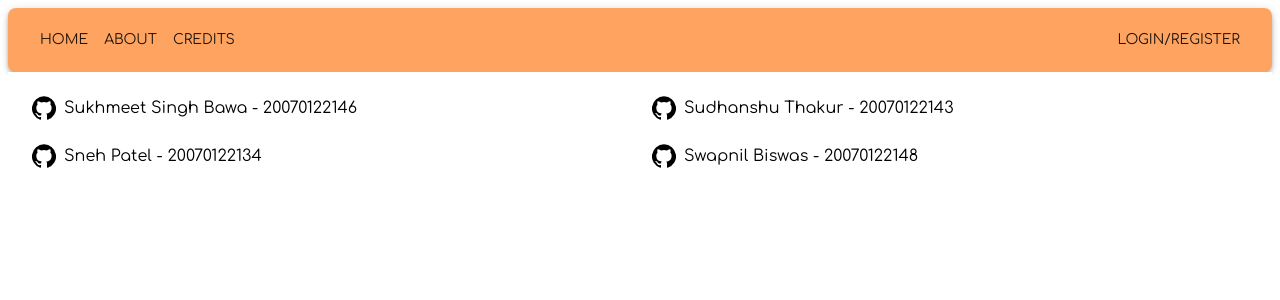
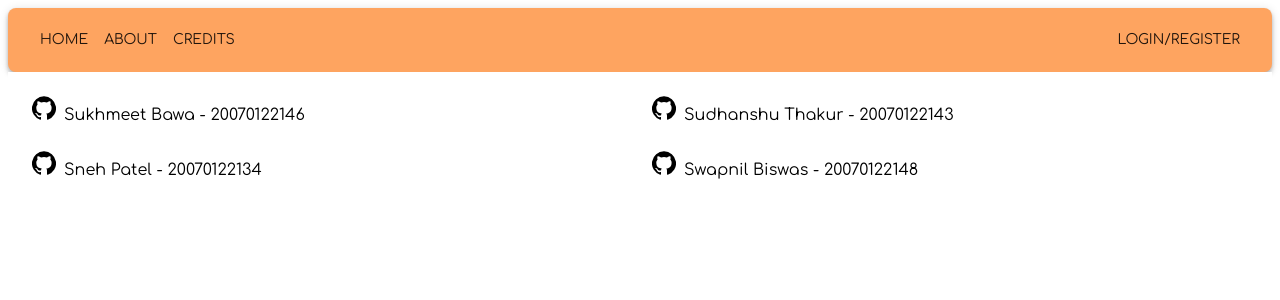
Before and after one commit to sukhmeetbawa/Brain-Stroke-Prediction, a React (Create React App) app in the folder frontend/: page /credits in a window 1280 px wide. Shown: the top 300 px of the page. Built offline with nearby package versions, Linux system fonts and the light colour scheme.

Commit message:
Add link to github and fix error handelling for Auth

```diff
--- a/frontend/src/pages/Auth.js
+++ b/frontend/src/pages/Auth.js
@@ -53,6 +53,8 @@ const Login = ({ API_URL, setMode }) => {
   const [, setCookies] = useCookies(["access_token"]);
   const [username, setUsername] = useState("");
   const [password, setPassword] = useState("");
+  const [message, setMessage] = useState("");
+
   const navigate = useNavigate();
 
   const handleSubmit = async (event) => {
@@ -63,11 +65,16 @@ const Login = ({ API_URL, setMode }) => {
         username,
         password,
       });
-      setCookies("access_token", result.data.token);
-      localStorage.setItem("userID", result.data.userID);
-      navigate("/");
+      if (result.status !== 200) {
+        setMessage("Login Failed!");
+      } else {
+        setCookies("access_token", result.data.token);
+        localStorage.setItem("userID", result.data.userID);
+        navigate("/");
+      }
     } catch (error) {
       console.error(error);
+      setMessage(error.response.data.message);
     }
   };
 
@@ -79,6 +86,7 @@ const Login = ({ API_URL, setMode }) => {
       setPassword={setPassword}
       handleSubmit={handleSubmit}
       label="Login"
+      message={message}
       toggleLabel="Register"
       onToggleClick={() => setMode("register")}
     />
@@ -96,9 +104,10 @@ const Register = ({ API_URL, setMode }) => {
 
     try {
       await axios.post(`${API_URL}/register`, { username, password });
-      setMessage("Registration Completed! Now login.");
+      setMessage("Registration Completed");
     } catch (error) {
       console.error(error);
+      setMessage(error.response.data.message);
     }
   };
 
--- a/frontend/src/pages/Credits.js
+++ b/frontend/src/pages/Credits.js
@@ -20,6 +20,10 @@ const useStyles = makeStyles((theme) => ({
   icon: {
     marginRight: theme.spacing(1),
   },
+  link: {
+    color: "inherit",
+    textDecoration: "none",
+  },
 }));
 
 function Credits() {
@@ -30,26 +34,54 @@ function Credits() {
       <Grid container spacing={3}>
         <Grid item xs={12} sm={6}>
           <Typography className={classes.credit}>
+            <a
+              href="https://github.com/sukhmeetbawa"
+              target="_blank"
+              rel="noopener noreferrer"
+              className={classes.link}
+            >
               <GitHubIcon className={classes.icon} />
-            <span>Sukhmeet Singh Bawa - 20070122146</span>
+              <span>Sukhmeet Bawa - 20070122146</span>
+            </a>
           </Typography>
         </Grid>
         <Grid item xs={12} sm={6}>
           <Typography className={classes.credit}>
+            <a
+              href="https://github.com/Sudy37z"
+              target="_blank"
+              rel="noopener noreferrer"
+              className={classes.link}
+            >
               <GitHubIcon className={classes.icon} />
               <span>Sudhanshu Thakur - 20070122143</span>
+            </a>
           </Typography>
         </Grid>
         <Grid item xs={12} sm={6}>
           <Typography className={classes.credit}>
+            <a
+              href="https://github.com/Patel-Sneh"
+              target="_blank"
+              rel="noopener noreferrer"
+              className={classes.link}
+            >
               <GitHubIcon className={classes.icon} />
               <span>Sneh Patel - 20070122134</span>
+            </a>
           </Typography>
         </Grid>
         <Grid item xs={12} sm={6}>
           <Typography className={classes.credit}>
+            <a
+              href="https://github.com/swapnil-23"
+              target="_blank"
+              rel="noopener noreferrer"
+              className={classes.link}
+            >
               <GitHubIcon className={classes.icon} />
               <span>Swapnil Biswas - 20070122148</span>
+            </a>
           </Typography>
         </Grid>
       </Grid>
```
Also changed, not shown: 1 other file (tests, documents, lock files or other folders). Lines whose indentation alone changed are shown as unchanged.
